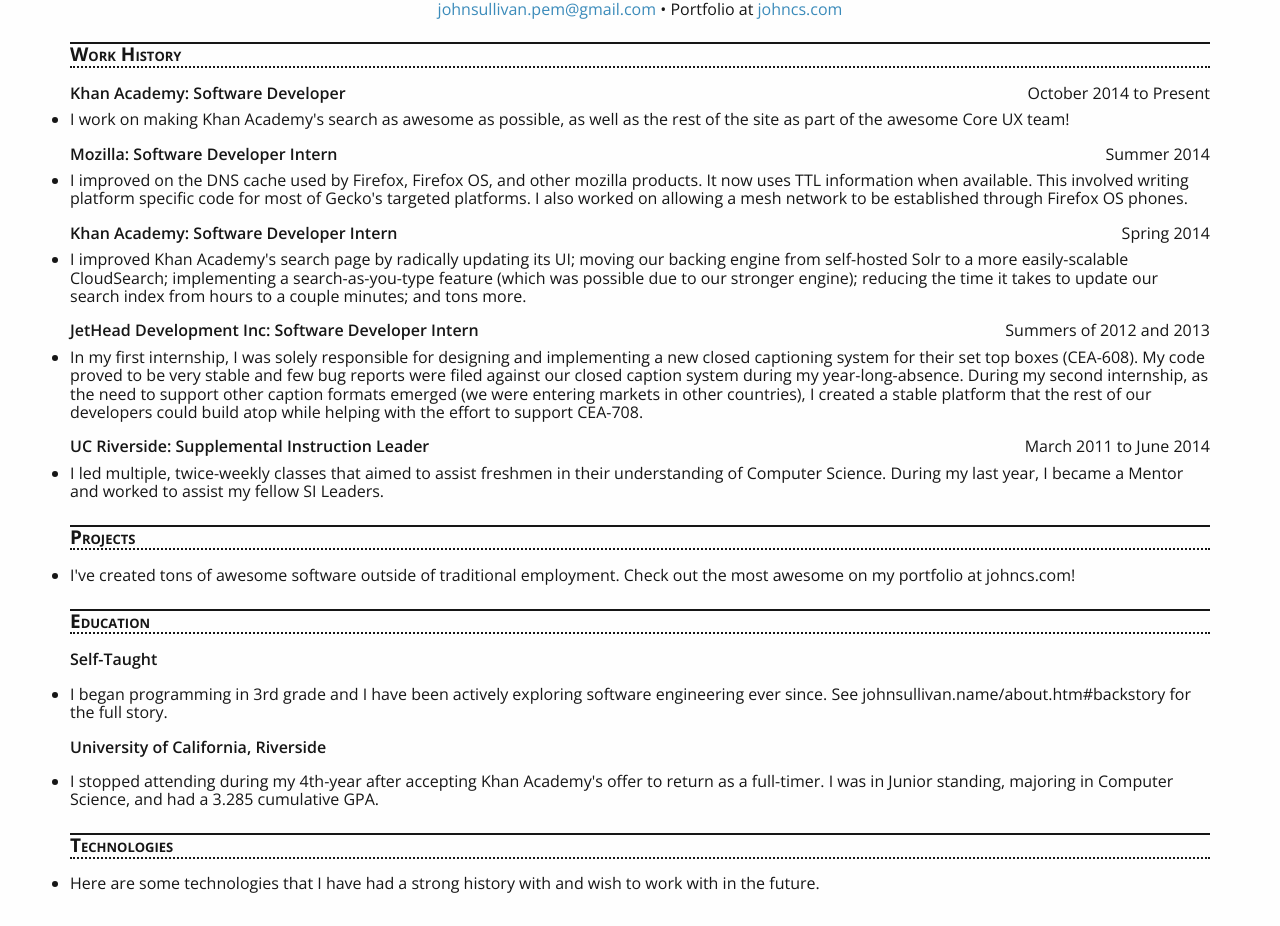
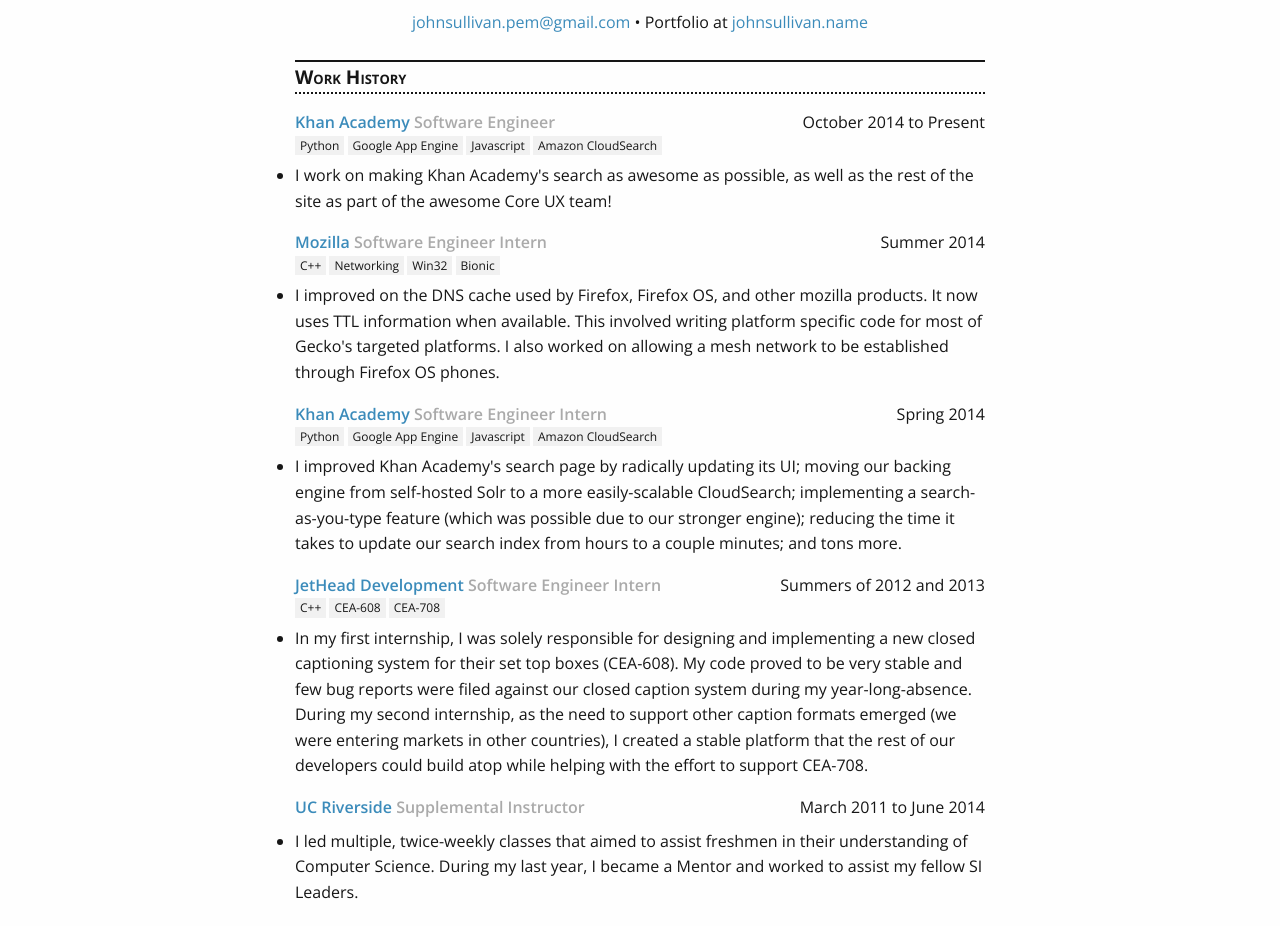
Before and after one commit to itsjohncs/resume, a plain HTML site: page resume.htm in a window 1280 px wide. Shown: the part 114-1040 px from the top of the page. Drawn offline with nearby package versions, Linux system fonts and the light colour scheme.

Commit message:
Like where this is going.

```diff
--- a/resume.htm
+++ b/resume.htm
@@ -13,6 +13,13 @@ body {
 	color: #161616;
 
 	margin: 70px;
+
+	line-height: 1.6;
+}
+
+#resume-page {
+	width: 690px;
+	margin: 0 auto;
 }
 
 a, a:visited {
@@ -66,13 +73,33 @@ article.job-position > header > aside {
 article.job-position > summary {
 	clear: both;
 }
+
+article.job-position span.job-title {
+	color: #AAA;
+}
+
+article.job-position ul.job-tech {
+	margin: -8px 0 8px 0;
+	font-size: 12px;
+	padding: 0;
+	display: block;
+	text-align: left;
+}
+
+article.job-position ul.job-tech > li {
+	display: inline-block;
+
+	padding: 0px 5px;
+	background: #F1F1F1;
+}
 </style>
 </head>
 <body>
+<div id="resume-page">
 	<header id="heading">
 		<h1>John Sullivan</h1>
 		<div class="contact-info">
-		<a href="mailto:johnsullivan.pem@gmail.com">johnsullivan.pem@gmail.com</a> • Portfolio at <a href="http://johncs.com">johncs.com</a>
+			<a href="mailto:johnsullivan.pem@gmail.com">johnsullivan.pem@gmail.com</a> • Portfolio at <a href="http://johnsullivan.name">johnsullivan.name</a>
 		</div>
 	</header>
 
@@ -80,40 +107,63 @@ article.job-position > summary {
 		<h2>Work History</h2>
 		<article class="job-position">
 			<header>
-			<h3>Khan Academy: Software Developer</h3>
+				<h3><a href="https://www.khanacademy.com">Khan Academy</a> <span class="job-title">Software Engineer</span></h3>
 				<aside><time>October 2014</time> to <time>Present</time></aside>
 				<div style="clear: both"></div>
 			</header>
+			<ul class="job-tech">
+				<li>Python</li>
+				<li>Google App Engine</li>
+				<li>Javascript</li>
+				<li>Amazon CloudSearch</li>
+			</ul>
 			<summary>
 				I work on making Khan Academy's search as awesome as possible, as well as the rest of the site as part of the awesome Core UX team!
 			</summary>
 		</article>
 		<article class="job-position">
 			<header>
-			<h3>Mozilla: Software Developer Intern</h3>
+				<h3><a href="https://www.mozilla.org">Mozilla</a> <span class="job-title">Software Engineer Intern</span></h3>
 				<aside><time>Summer 2014</time></aside>
 				<div style="clear: both"></div>
 			</header>
+			<ul class="job-tech">
+				<li>C++</li>
+				<li>Networking</li>
+				<li>Win32</li>
+				<li>Bionic</li>
+			</ul>
 			<summary>
 				I improved on the DNS cache used by Firefox, Firefox OS, and other mozilla products. It now uses TTL information when available. This involved writing platform specific code for most of Gecko's targeted platforms. I also worked on allowing a mesh network to be established through Firefox OS phones.
 			</summary>
 		</article>
 		<article class="job-position">
 			<header>
-			<h3>Khan Academy: Software Developer Intern</h3>
+				<h3><a href="https://www.khanacademy.org">Khan Academy</a> <span class="job-title">Software Engineer Intern</span></h3>
 				<aside><time>Spring 2014</time></aside>
 				<div style="clear: both"></div>
 			</header>
+			<ul class="job-tech">
+				<li>Python</li>
+				<li>Google App Engine</li>
+				<li>Javascript</li>
+				<li>Amazon CloudSearch</li>
+			</ul>
 			<summary>
 				I improved Khan Academy's search page by radically updating its UI; moving our backing engine from self-hosted Solr to a more easily-scalable CloudSearch; implementing a search-as-you-type feature (which was possible due to our stronger engine); reducing the time it takes to update our search index from hours to a couple minutes; and tons more.
 			</summary>
 		</article>
 		<article class="job-position">
 			<header>
-			<h3>JetHead Development Inc: Software Developer Intern</h3>
+				<h3><a href="http://www.jetheaddev.com">JetHead Development</a> <span class="job-title">Software Engineer Intern</span></h3>
 				<aside><time>Summers of 2012 and 2013</time></aside>
 				<div style="clear: both"></div>
 			</header>
+			<ul class="job-tech">
+				<li>C++</li>
+				<li>CEA-608</li>
+				<li>CEA-708</li>
+			</ul>
 			<summary>
 				In my first internship, I was solely responsible for designing and implementing a new closed captioning system for their set top boxes (CEA-608). My code proved to be very stable and few bug reports were filed against our closed caption system during my year-long-absence.
 				During my second internship, as the need to support other caption formats emerged (we were entering markets in other countries), I created a stable platform that the rest of our developers could build atop while helping with the effort to support CEA-708.
@@ -121,7 +171,7 @@ article.job-position > summary {
 		</article>
 		<article class="job-position">
 			<header>
-			<h3>UC Riverside: Supplemental Instruction Leader</h3>
+				<h3><a href="http://www.ucr.edu">UC Riverside</a> <span class="job-title">Supplemental Instructor</span></h3>
 				<aside><time>March 2011 to June 2014</time></aside>
 				<div style="clear: both"></div>
 			</header>
@@ -134,7 +184,7 @@ article.job-position > summary {
 	<section>
 		<h2>Projects</h2>
 		<summary>
-		I've created tons of awesome software outside of traditional employment. Check out the most awesome on my portfolio at johncs.com!
+			I've created tons of awesome software outside of traditional employment. Check out the most awesome ones in my portfolio at <a href="http://johnsullivan.name">johnsullivan.name</a>!
 		</summary>
 	</section>
 
@@ -143,23 +193,16 @@ article.job-position > summary {
 		<article>
 			<h3>Self-Taught</h3>
 			<summary>
-			I began programming in 3rd grade and I have been actively exploring software engineering ever since. See johnsullivan.name/about.htm#backstory for the full story.
+				I began programming in 3rd grade and I have been actively exploring software engineering ever since. See <a href="http://johnsullivan.name/about.html#backstory">johnsullivan.name/about.htm#backstory</a> for the full story.
 			</summary>
 		</article>
 		<article>
-		<h3>University of California, Riverside</h3>
+			<h3><a href="http://www.ucr.edu">UC Riverside</a></h3>
 			<summary>
-			I stopped attending during my 4th-year after accepting Khan Academy's offer to return as a full-timer. I was in Junior standing, majoring in Computer Science, and had a 3.285 cumulative GPA.
+				I stopped attending during after accepting Khan Academy's offer to join them full-time. I was in Junior standing, majoring in Computer Science, and had a 3.285 cumulative GPA when I left. I have no plans to return for my degree.
 			</summary>
 		</article>
 	</section>
-
-<section>
-	<h2>Technologies</h2>
-	<summary>
-		Here are some technologies that I have had a strong history with and wish to work with in the future.
-	</summary>
-</section>
-
+</div>
 </body>
 </html>
```
Lines whose indentation alone changed are shown as unchanged.
